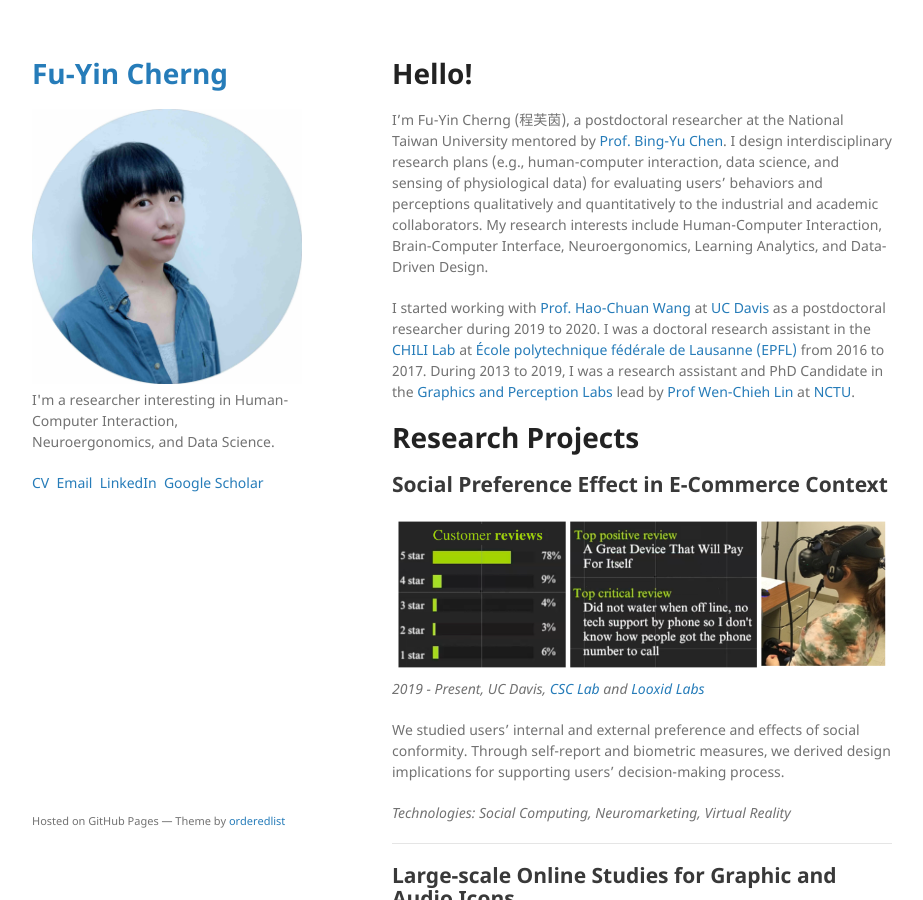
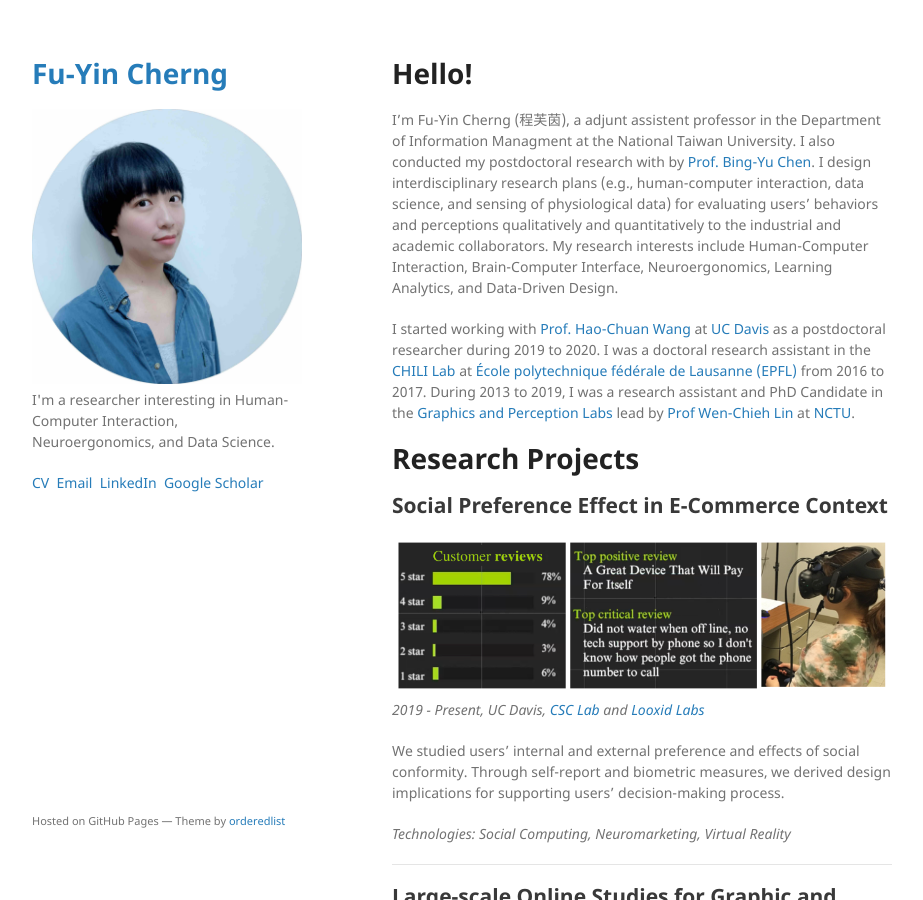
Before and after one commit to FuyinCherng/FuyinCherng.github.io, a Jekyll site: the page built from index.md, in a window 1280 px wide and 900 px high. Shown: the whole window, without its empty margins (178-1101 px from the left). Built offline with Jekyll 4.4.1, drawn with Linux system fonts in a browser that asks for light colours; our own code applies the rules of GitHub Pages for plain Markdown files.

Commit message:
Update index.md

```diff
--- a/index.md
+++ b/index.md
@@ -3,7 +3,7 @@
 ---
 
 # Hello!
-I'm Fu-Yin Cherng (程芙茵), a postdoctoral researcher at the National Taiwan University mentored by [Prof. Bing-Yu Chen](http://graphics.im.ntu.edu.tw/~robin/). I design interdisciplinary research plans (e.g., human-computer interaction, data science, and sensing of physiological data) for evaluating users’ behaviors and perceptions qualitatively and quantitatively to the industrial and academic collaborators. My research interests include Human-Computer Interaction, Brain-Computer Interface, Neuroergonomics, Learning Analytics, and Data-Driven Design.
+I'm Fu-Yin Cherng (程芙茵), a adjunt assistent professor in the Department of Information Managment at the National Taiwan University. I also conducted my postdoctoral research with by [Prof. Bing-Yu Chen](http://graphics.im.ntu.edu.tw/~robin/). I design interdisciplinary research plans (e.g., human-computer interaction, data science, and sensing of physiological data) for evaluating users’ behaviors and perceptions qualitatively and quantitatively to the industrial and academic collaborators. My research interests include Human-Computer Interaction, Brain-Computer Interface, Neuroergonomics, Learning Analytics, and Data-Driven Design.
 
 
 I started working with [Prof. Hao-Chuan Wang](http://www.haochuanwang.info/) at [UC Davis](https://www.ucdavis.edu/) as a postdoctoral researcher during 2019 to 2020. I was a doctoral research assistant in the [CHILI Lab](https://www.epfl.ch/labs/chili/) at [École polytechnique fédérale de Lausanne (EPFL)](https://www.epfl.ch/en/home/) from 2016 to 2017. During 2013 to 2019, I was a research assistant and PhD Candidate in the [Graphics and Perception Labs](https://gpl.cs.nctu.edu.tw) lead by [Prof Wen-Chieh Lin](https://gpl.cs.nctu.edu.tw/Steve-Lin/) at [NCTU](https://www.nctu.edu.tw/).
```
